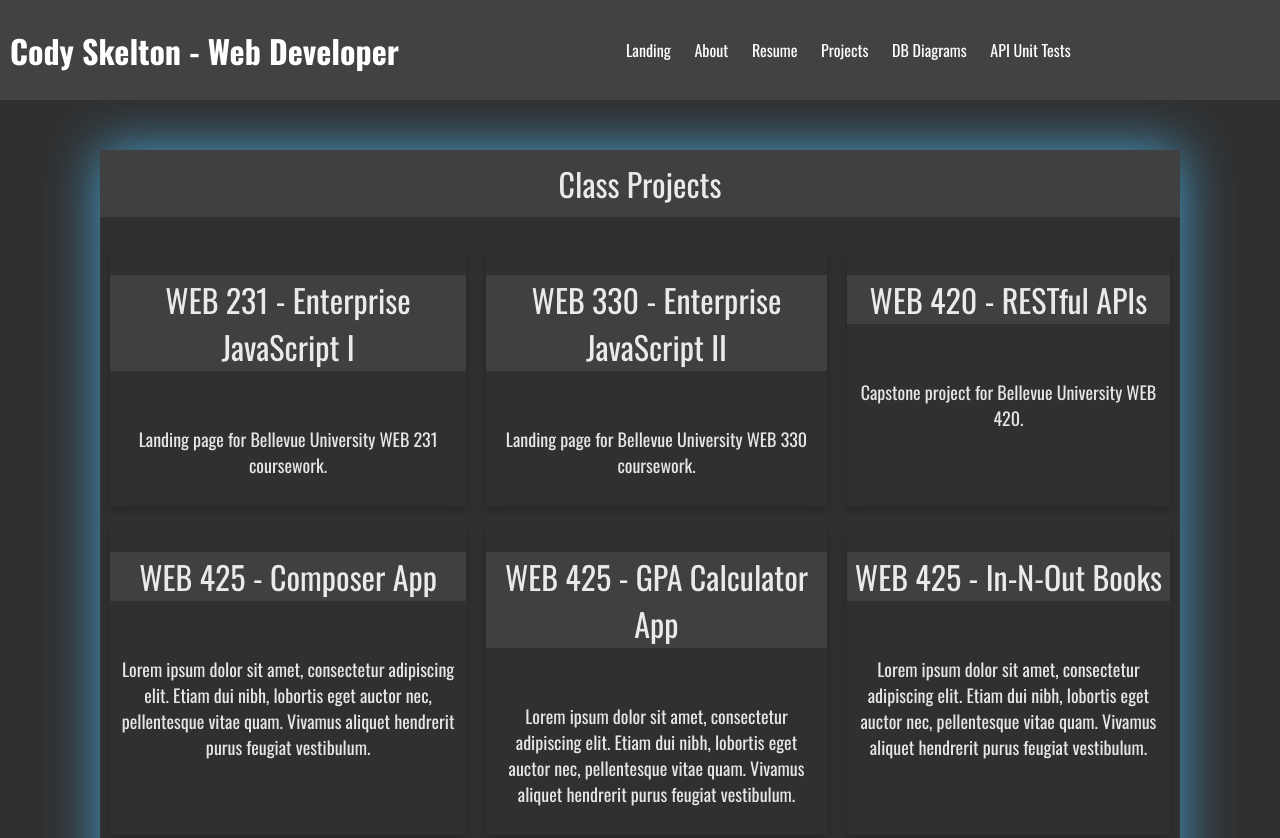
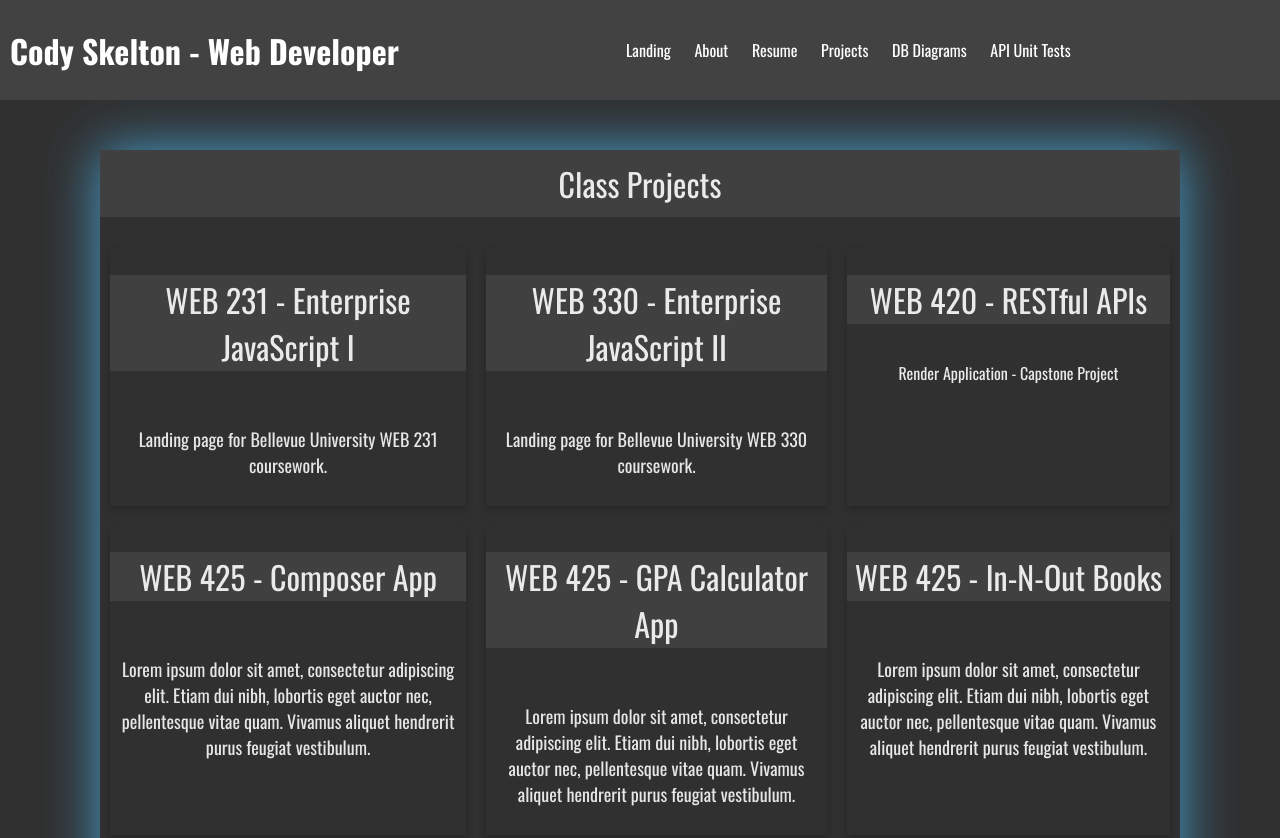
Before and after one commit to CSSkelton/portfolio, a plain HTML site: page projects.html in a window 1280 px wide. Shown: the top 838 px of the page. Drawn offline with nearby package versions, Linux system fonts and the light colour scheme.

Commit message:
web 420 capstone project link

```diff
--- a/projects.html
+++ b/projects.html
@@ -47,9 +47,9 @@
                 <div class="card">
                     <h2 class="card-title">WEB 420 - RESTful APIs</h2>
                     <div class="card-content">
-                        <p>
-                            Capstone project for Bellevue University WEB 420.
-                        </p>
+                        <a href="https://skelton-web-420.onrender.com/api-docs/">
+                            Render Application - Capstone Project
+                        </a>
                     </div>
                 </div>
 
```
